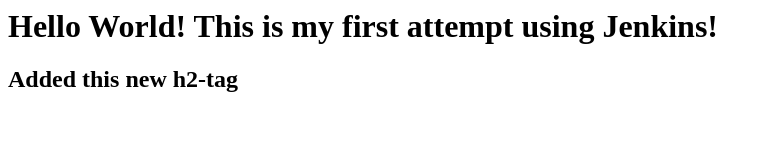
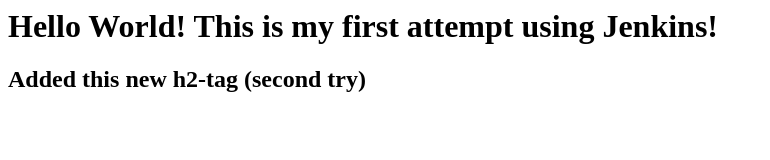
Before and after one commit to AndrejBajalski/KIII-1, a plain HTML site: page index.html in a window 1280 px wide. Shown: the whole page, without its empty margins (0-770 px from the left). Drawn offline with Linux system fonts and the light colour scheme.

Commit message:
updated h2-tag

```diff
--- a/index.html
+++ b/index.html
@@ -1,2 +1,2 @@
 <h1>Hello World! This is my first attempt using Jenkins!</h1>
-<h2>Added this new h2-tag</h2>
+<h2>Added this new h2-tag (second try)</h2>
```
